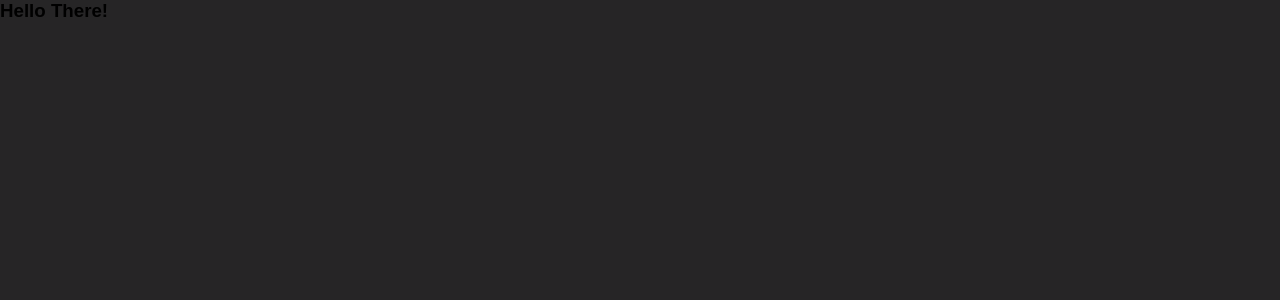
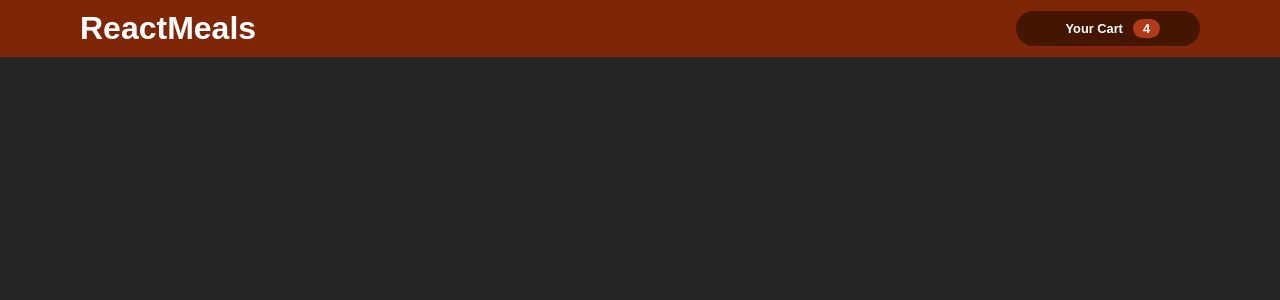
Before and after one commit to marcoschultznunes/academind-react-project-food-order, a React (Create React App) app: page / in a window 1280 px wide. Shown: the top 300 px of the page. Built offline with nearby package versions, Linux system fonts and the light colour scheme; the HTML template or start-up script is replaced by a standard one.

Commit message:
Navbar styled

```diff
--- a/src/App.tsx
+++ b/src/App.tsx
@@ -1,7 +1,10 @@
 import React from 'react';
+import Navbar from './components/navbar/Navbar';
 
 function App() {
-  return <h3>Hello There!</h3>;
+  return <React.Fragment>
+    <Navbar />
+  </React.Fragment>;
 };
 
 export default App;
--- /dev/null
+++ b/src/components/navbar/Navbar.css
@@ -0,0 +1,34 @@
+.main-navbar ul {
+    background-color: var(--color-primary);
+    color: #ffffff;
+    display: flex;
+    align-items: center;
+    justify-content: space-between;
+    padding: 0 calc(var(--margin-big) * 2);
+    width: 100%;
+}
+.main-navbar h1 {
+    font-size: 2rem;
+    padding: var(--margin-half) 0;
+}
+
+.cart-button {
+    background-color: var(--color-primary-dark);
+    border-radius: var(--margin-normal);
+    color: #ffffff;
+    font-size: 0.8rem;
+    font-weight: bold;
+    padding: var(--margin-half) var(--margin-big);
+}
+.cart-button:hover {
+    background-color: var(--color-primary-darker);
+}
+.cart-button > * {
+    margin: 0 var(--margin-half);
+}
+.cart-button-quantity {
+    background-color: var(--color-primary-light);
+    border-radius: var(--margin-normal);
+    margin: 0;
+    padding: 2px 10px;
+}
--- /dev/null
+++ b/src/components/navbar/Navbar.tsx
@@ -0,0 +1,20 @@
+import { FC } from "react";
+import './Navbar.css';
+
+const Navbar:FC<{}> = (props) => {
+
+    return <nav className="main-navbar">
+        <ul>
+            <li><h1>ReactMeals</h1></li>
+            <li>
+                <button className="cart-button">
+                    {/* icon */}
+                    <span>Your Cart</span>
+                    <span className="cart-button-quantity">4</span>
+                </button>
+            </li>
+        </ul>
+    </nav>;
+};
+
+export default Navbar;
--- a/src/index.css
+++ b/src/index.css
@@ -5,6 +5,11 @@
   --color-primary-light: #b13b18;
   --color-primary-dark: #441602;
   --color-primary-darker: #21110b;
+  --margin-big: 40px;
+  --margin-normal: 20px;
+  --margin-half: 10px;
+  --margin-small: 8px;
+  --margin-tiny: 4px
 }
 
 * {
```
